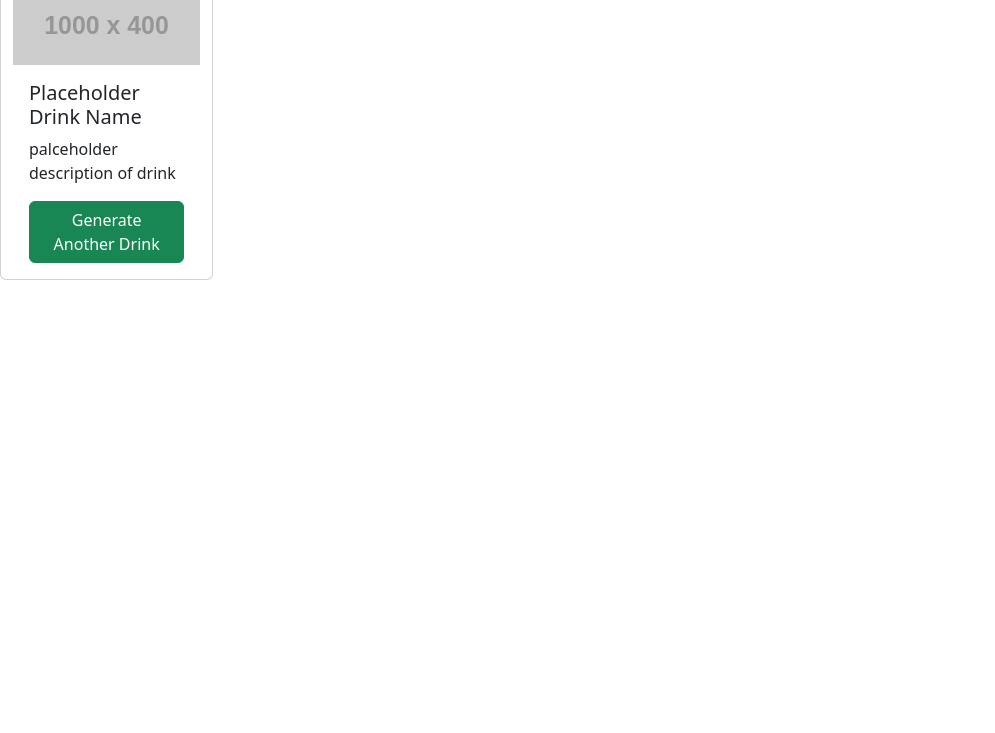
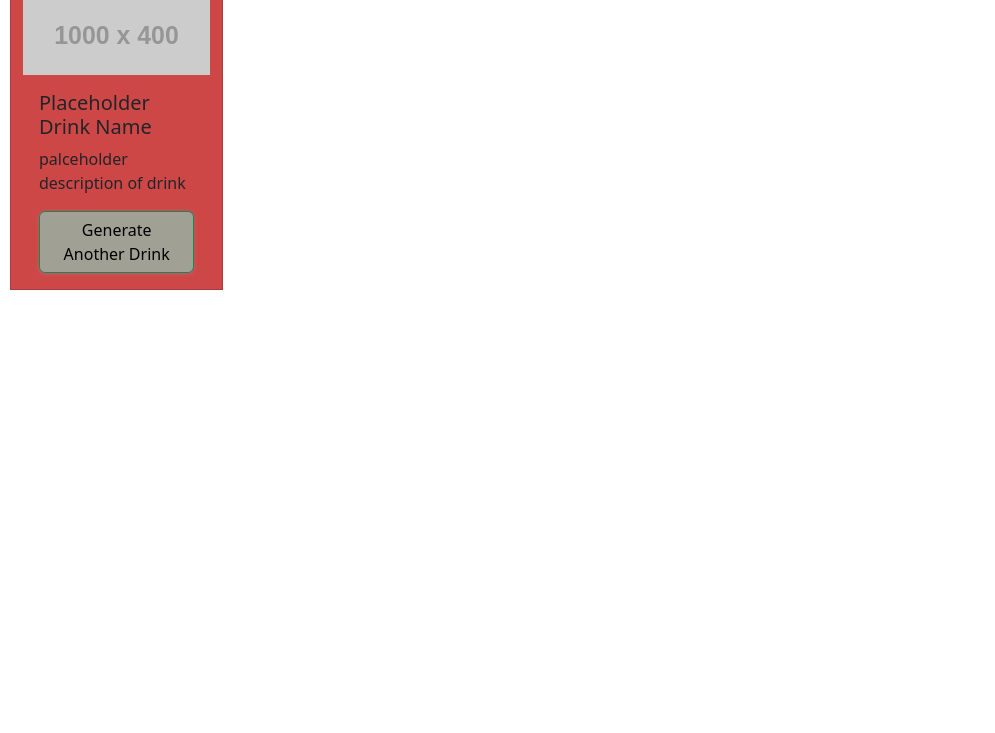
Before and after one commit to spOOky-pictures/Bootcamp-P1-Interactive_Front-End_Application, a plain HTML site: page index.html in a window 1280 px wide. Shown: the part 67-800 px from the top of the page, without its empty margins (0-995 px from the left). Drawn offline with nearby package versions, Linux system fonts and the light colour scheme; placeholder pictures from the web are drawn by us.

Commit message:
add styling of the drinks card

```diff
--- a/css/styles.css
+++ b/css/styles.css
@@ -11,3 +11,25 @@
     box-shadow: 0 1px 4px rgba(146, 161, 176, 0.3);
     color: white;
 }
+
+/* DRINKS CARD */
+.card {
+  background-color: var(--main-color);
+  border-radius: 0px;
+  margin-left: 10px;
+}
+
+.card-img-top {
+  margin-top: 10px;
+  border-radius: 0px;
+}
+
+.btn-success {
+  background-color: rgb(160, 160, 149);
+  color: black;
+  box-shadow: 0 1px 4px rgba(146, 161, 176, 0.3);
+}
+
+.btn-success:hover {
+  background-color: rgb(104, 104, 95);
+}
```
